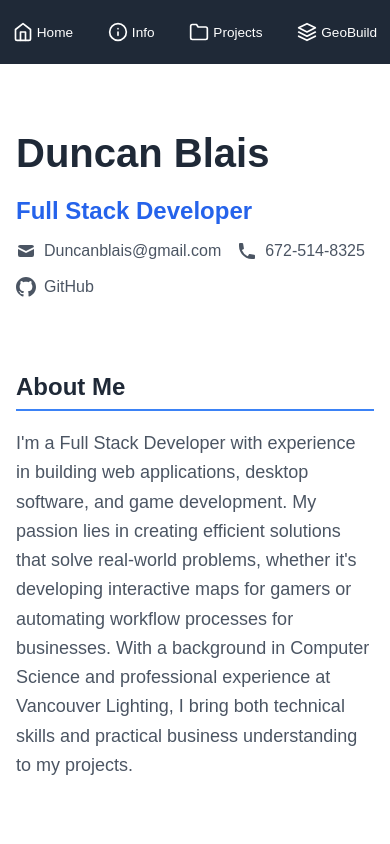
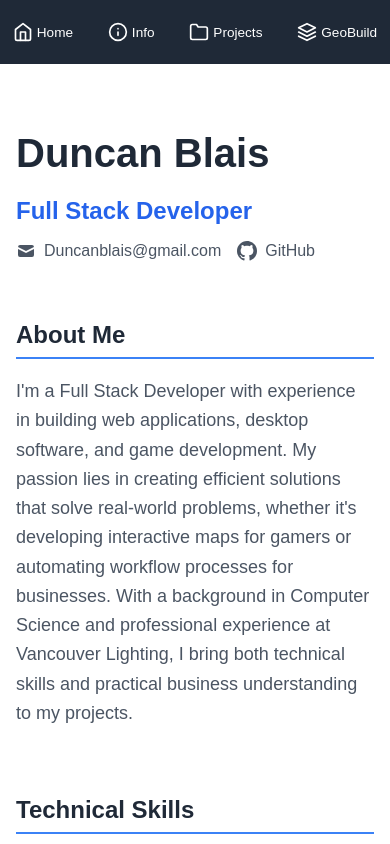
Before and after one commit to dBleh/personal-website, a Next.js app: page / in a window 390 px wide. Shown: the top 844 px of the page. Built offline with nearby package versions, Linux system fonts and the light colour scheme.

Commit message:
Removed phone number and reduced spacing

```diff
--- a/src/app/page.tsx
+++ b/src/app/page.tsx
@@ -91,7 +91,7 @@ export default function Home() {
 
 
       <div style={{ maxWidth: '48rem', margin: '0 auto', padding: '2rem 1rem' }}>
-        <section style={{ marginBottom: '2rem' }}>
+        <section style={{ marginBottom: '1rem' }}>
            <div style={{ display: 'flex', flexDirection: 'column', gap: '2rem' }}>
             <div>
               <h1 style={{ fontSize: '2.5rem', lineHeight: 1.2, fontWeight: 'bold', marginBottom: '0.75rem', color: '#1f2937' }}>Duncan Blais</h1>
@@ -106,15 +106,6 @@ export default function Home() {
                     <path d="M18 8.118l-8 4-8-4V14a2 2 0 002 2h12a2 2 0 002-2V8.118z" />
                   </svg>
                   Duncanblais@gmail.com
-                </a>
-                <a
-                  href="tel:672-514-8325"
-                  style={{ display: 'inline-flex', alignItems: 'center', gap: '0.5rem', color: '#4b5563', textDecoration: 'none' }}
-                >
-                  <svg xmlns="http://www.w3.org/2000/svg" width="20" height="20" viewBox="0 0 20 20" fill="currentColor">
-                    <path d="M2 3a1 1 0 011-1h2.153a1 1 0 01.986.836l.74 4.435a1 1 0 01-.54 1.06l-1.548.773a11.037 11.037 0 006.105 6.105l.774-1.548a1 1 0 011.059-.54l4.435.74a1 1 0 01.836.986V17a1 1 0 01-1 1h-2C7.82 18 2 12.18 2 5V3z" />
-                  </svg>
-                  672-514-8325
                 </a>
                 <a
                   href="https://github.com/dBleh"
```
